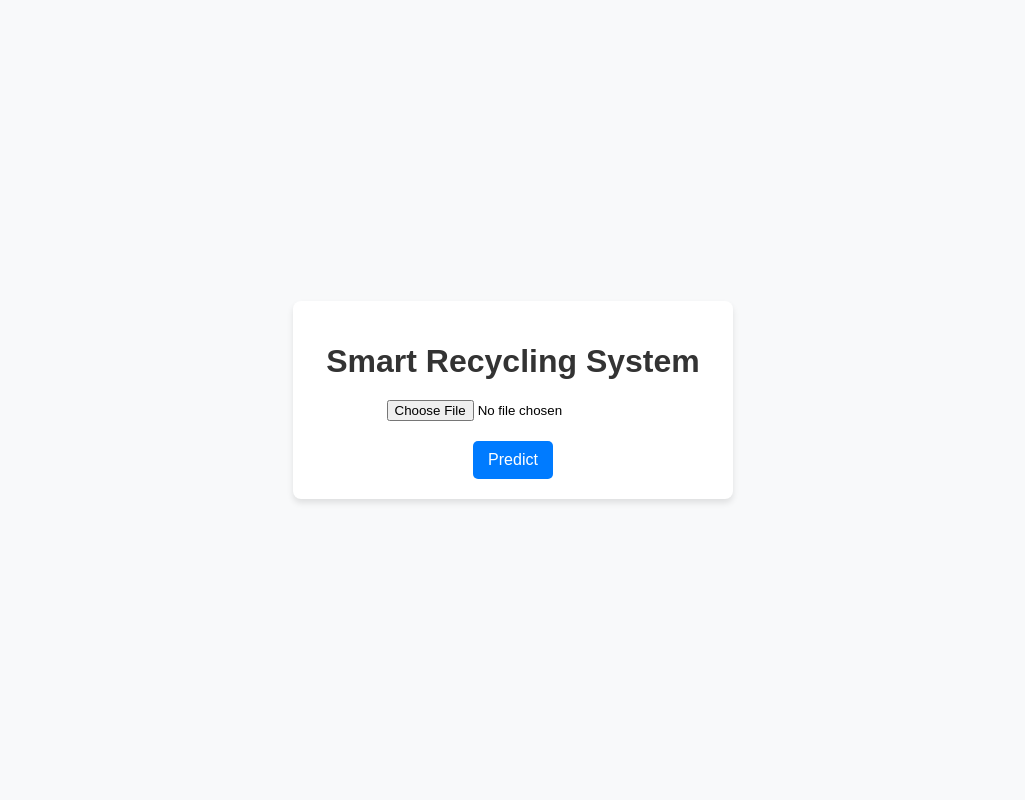
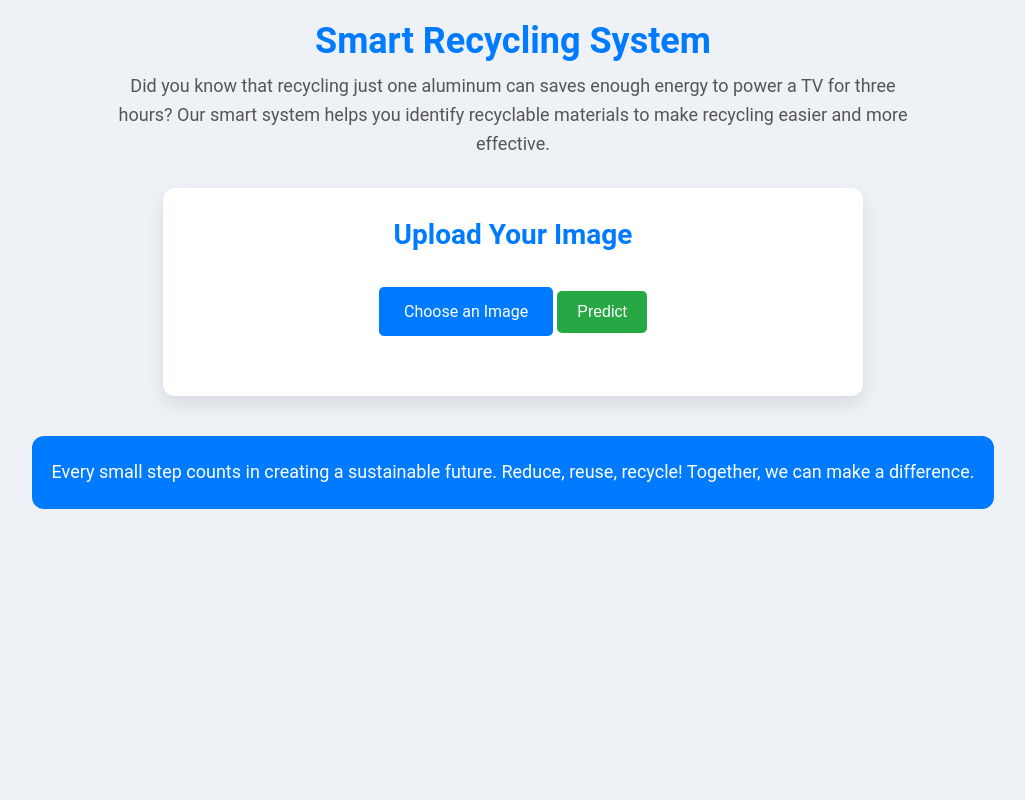
Before and after one commit to yashsohani45/Smart-Recycling-System, a Flask app: page / in a window 1280 px wide. Shown: the whole page, without its empty margins (127-1152 px from the left). Run offline with Flask 3, Linux system fonts and the light colour scheme.

Commit message:
Enhance UI for Smart Recycling System.Integrated image preview functionality for uploaded files.

```diff
--- a/templates/index_new.html
+++ b/templates/index_new.html
@@ -5,79 +5,243 @@
     <meta name="viewport" content="width=device-width, initial-scale=1.0">
     <title>Smart Recycling System</title>
     <style>
-        body {
-            font-family: Arial, sans-serif;
+        /* Reset and Base Styles */
+        * {
             margin: 0;
             padding: 0;
-            background-color: #f8f9fa;
-            display: flex;
-            justify-content: center;
-            align-items: center;
-            height: 100vh;
+            box-sizing: border-box;
         }
 
-        .container {
-            background: #fff;
+        body {
+            font-family: 'Roboto', Arial, sans-serif;
+            background-color: #eef2f7;
+            color: #333;
+            display: flex;
+            flex-direction: column;
+            align-items: center;
+            min-height: 100vh;
             padding: 20px;
-            border-radius: 8px;
-            box-shadow: 0 4px 6px rgba(0, 0, 0, 0.1);
-            text-align: center;
-            width: 400px;
         }
 
-        h1 {
+        /* Header Section */
+        header {
+            text-align: center;
+            margin-bottom: 30px;
+        }
+
+        header h1 {
+            color: #007bff;
+            font-size: 36px;
+            margin-bottom: 10px;
+        }
+
+        header p {
+            font-size: 18px;
+            color: #555;
+            max-width: 800px;
+            line-height: 1.6;
+        }
+
+        /* Container Styling */
+        .container {
+            background: #ffffff;
+            border-radius: 12px;
+            box-shadow: 0 8px 20px rgba(0, 0, 0, 0.1);
+            padding: 30px;
+            width: 700px;
+            text-align: center;
+        }
+
+
+
+        h2 {
             margin-bottom: 20px;
-            color: #333;
+            color: #007bff;
+            font-size: 28px;
+            font-weight: bold;
+        }
+
+        /* Form Styles */
+        form {
+            margin-top: 20px;
         }
 
         input[type="file"] {
-            margin-bottom: 20px;
+            display: none;
+        }
+
+        label {
+            background-color: #007bff;
+            color: white;
+            padding: 15px 25px;
+            font-size: 16px;
+            border-radius: 5px;
+            cursor: pointer;
+            display: inline-block;
+            transition: background-color 0.3s ease;
+        }
+
+        label:hover {
+            background-color: #0056b3;
         }
 
         button {
-            background-color: #007bff;
+            background-color: #28a745;
             color: white;
             border: none;
-            padding: 10px 15px;
+            padding: 12px 20px;
             font-size: 16px;
             cursor: pointer;
             border-radius: 5px;
+            margin-top: 20px;
+            transition: background-color 0.3s ease;
         }
 
         button:hover {
-            background-color: #0056b3;
+            background-color: #218838;
+        }
+
+        .preview {
+            margin-top: 25px;
+            text-align: center;
+        }
+
+        .preview img {
+            max-width: 100%;
+            border-radius: 8px;
+            margin-top: 10px;
         }
 
         .result {
-            margin-top: 20px;
+            margin-top: 30px;
+            text-align: left;
         }
 
         .result p {
             font-size: 18px;
             color: #555;
+            margin-bottom: 10px;
         }
 
         .result p span {
             font-weight: bold;
             color: #000;
         }
+
+        /* Loading Animation */
+        .loading {
+            display: none;
+            margin-top: 20px;
+        }
+
+        .loading div {
+            width: 15px;
+            height: 15px;
+            background-color: #007bff;
+            border-radius: 50%;
+            display: inline-block;
+            animation: bounce 1.4s infinite ease-in-out both;
+        }
+
+        .loading div:nth-child(2) {
+            animation-delay: -0.32s;
+        }
+
+        .loading div:nth-child(3) {
+            animation-delay: -0.16s;
+        }
+
+        @keyframes bounce {
+            0%, 80%, 100% {
+                transform: scale(0);
+            }
+            40% {
+                transform: scale(1);
+            }
+        }
+
+        /* Awareness Section */
+        .awareness {
+            background-color: #007bff;
+            color: white;
+            padding: 20px;
+            margin-top: 40px;
+            border-radius: 12px;
+            text-align: center;
+            font-size: 18px;
+            line-height: 1.8;
+        }
     </style>
 </head>
 <body>
+    <header>
+        <h1>Smart Recycling System</h1>
+        <p>
+            Did you know that recycling just one aluminum can saves enough energy to power a TV for three hours?
+            Our smart system helps you identify recyclable materials to make recycling easier and more effective.
+        </p>
+    </header>
+
     <div class="container">
-        <h1>Smart Recycling System</h1>
-        <form action="/predict" method="POST" enctype="multipart/form-data">
-            <input type="file" name="file" accept="image/*" required><br>
+        <h2>Upload Your Image</h2>
+        <form id="recycling-form" action="/predict" method="POST" enctype="multipart/form-data">
+            <label for="file">Choose an Image</label>
+            <input type="file" name="file" id="file" accept="image/*" required>
             <button type="submit">Predict</button>
         </form>
+        <div class="loading" id="loading">
+            <div></div>
+            <div></div>
+            <div></div>
+        </div>
+        <div class="preview" id="preview">
+            <!-- Uploaded image will be displayed here -->
+        </div>
+        <div class="result" id="result">
+            <!-- Result will be displayed here -->
+        </div>
+    </div>
 
-        {% if prediction %}
-        <div class="result">
-            <p>Class: <span>{{ prediction.class }}</span></p>
-            <p>Confidence: <span>{{ prediction.confidence }}</span></p>
-            <p>Recyclability: <span>{{ prediction.recyclability }}</span></p>
-        </div>
-        {% endif %}
+    <div class="awareness">
+        Every small step counts in creating a sustainable future. Reduce, reuse, recycle! Together, we can make a difference.
     </div>
+
+    <script>
+        const form = document.getElementById('recycling-form');
+        const fileInput = document.getElementById('file');
+        const preview = document.getElementById('preview');
+        const loading = document.getElementById('loading');
+        const result = document.getElementById('result');
+
+        fileInput.addEventListener('change', (e) => {
+            const file = e.target.files[0];
+            if (file) {
+                const reader = new FileReader();
+                reader.onload = function(event) {
+                    preview.innerHTML = `
+                        <p>Uploaded Image:</p>
+                        <img src="${event.target.result}" alt="Uploaded Image">
+                    `;
+                };
+                reader.readAsDataURL(file);
+            }
+        });
+
+        form.addEventListener('submit', (e) => {
+            e.preventDefault();
+            loading.style.display = 'flex';
+            result.innerHTML = '';
+
+            // Simulate an API call
+            setTimeout(() => {
+                loading.style.display = 'none';
+                result.innerHTML = `
+                    <p>Class: <span>Plastic Bottle</span></p>
+                    <p>Confidence: <span>95%</span></p>
+                    <p>Recyclability: <span>High</span></p>
+                `;
+            }, 3000);
+        });
+    </script>
 </body>
 </html>
```
